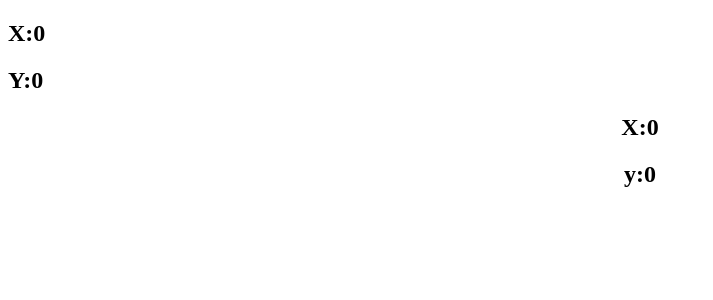
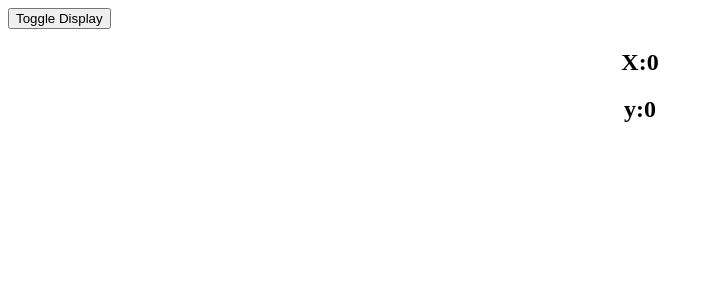
Before and after one commit to devrahul93/CodeEvolution, a React (Create React App) app in the folder useffect/: page / in a window 1280 px wide. Shown: the top 300 px of the page, without its empty margins (0-713 px from the left). Built offline with nearby package versions, Linux system fonts and the light colour scheme.

Commit message:
component will unmount in hooks component

```diff
--- a/useffect/src/App.js
+++ b/useffect/src/App.js
@@ -4,6 +4,7 @@ import ClassMouse from "./components/ClassMouse";
 import HooksCounter from "./components/HooksCounter";
 import HooksCounterOne from "./components/Hookscounterone";
 import HooksMouse from "./components/HooksMouse";
+import MouseContainer from "./components/MouseContainer";
 
 const App = () => {
   return (
@@ -13,8 +14,9 @@ const App = () => {
       {/* <p>Conditionally run effects</p> */}
       {/* <ClassCounterone /> */}
       {/* <HooksCounterOne /> */}
-      <ClassMouse />
-      <HooksMouse />
+      {/* <ClassMouse /> */}
+      {/* <HooksMouse /> */}
+      <MouseContainer />
     </>
   );
 };
--- a/useffect/src/components/ClassMouse.js
+++ b/useffect/src/components/ClassMouse.js
@@ -16,6 +16,10 @@ class ClassMouse extends Component {
   componentDidMount() {
     window.addEventListener("mousemove", this.logMousePosition);
   }
+
+  componentWillUnmount() {
+    window.removeEventListener("mousemove", this.logMousePosition);
+  }
   render() {
     return (
       <>
--- a/useffect/src/components/HooksMouse.js
+++ b/useffect/src/components/HooksMouse.js
@@ -9,7 +9,11 @@ const HooksMouse = () => {
   };
 
   useEffect(() => {
+    console.log("rendr called");
     window.addEventListener("mousemove", logMousePosition);
+    return () => {
+      window.removeEventListener("mousemove", logMousePosition);
+    };
   }, []);
 
   return (
--- /dev/null
+++ b/useffect/src/components/MouseContainer.js
@@ -0,0 +1,15 @@
+import { useState } from "react";
+import ClassMouse from "./ClassMouse";
+import HooksMouse from "./HooksMouse";
+
+const MouseContainer = () => {
+  const [display, setDisplay] = useState(true);
+  return (
+    <>
+      <button onClick={() => setDisplay(!display)}>Toggle Display</button>
+      {display && <HooksMouse />}
+    </>
+  );
+};
+
+export default MouseContainer;
```
